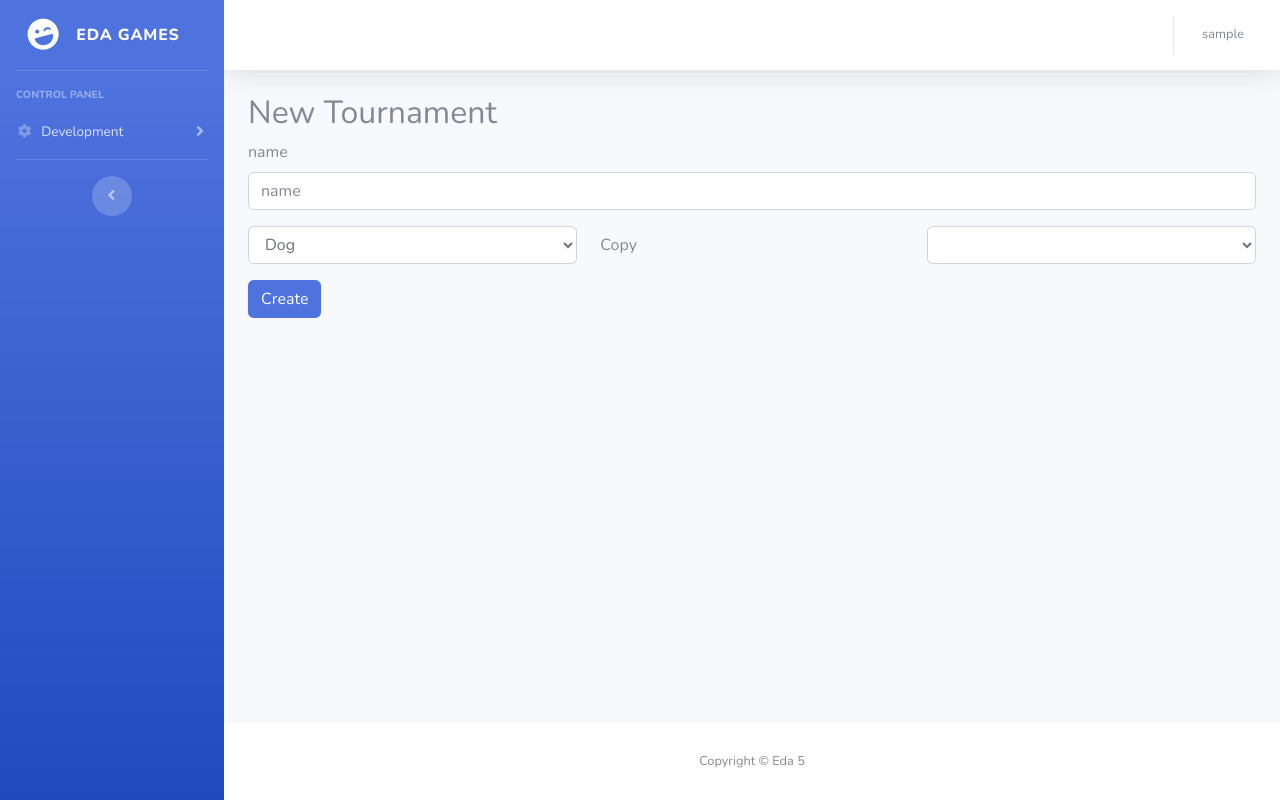
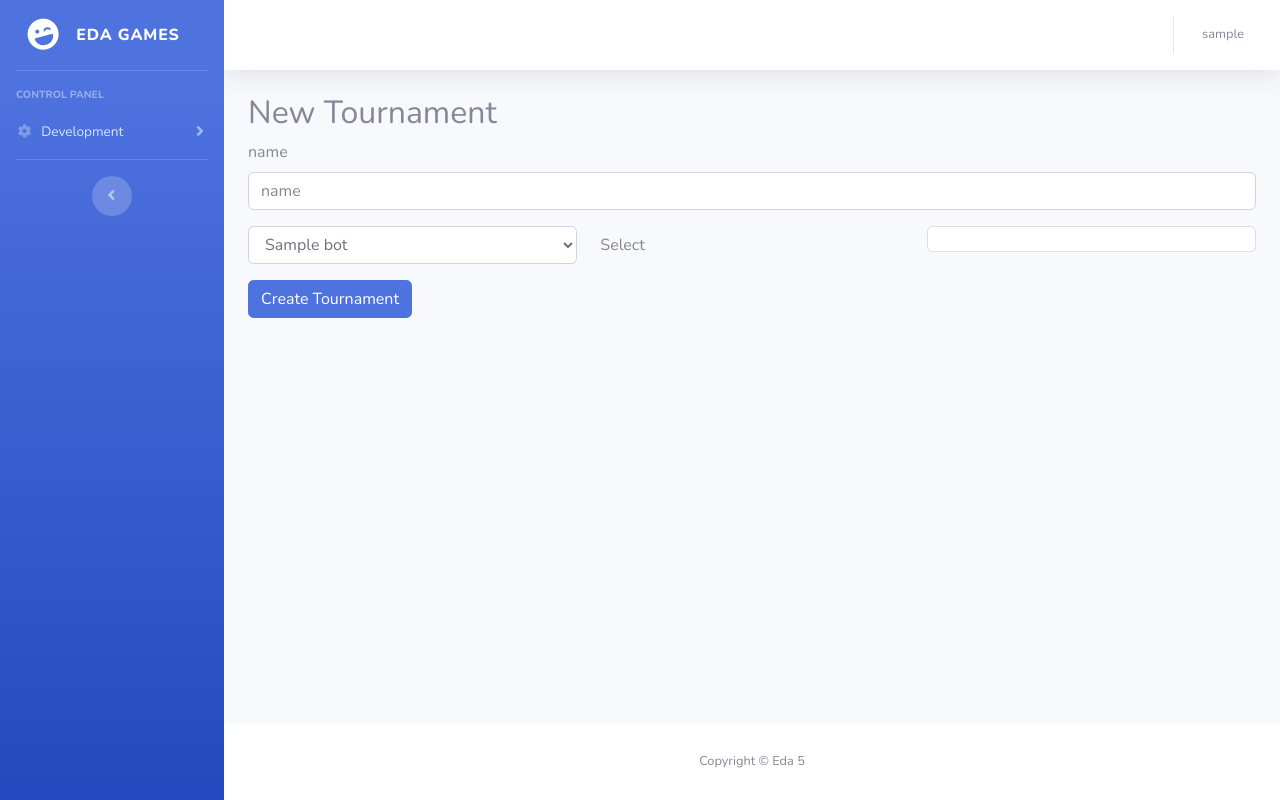
Before and after one commit to evbeda/edagames-django, a Django app: page /tournament in a window 1280 px wide. Run offline with Django 3.2, Linux system fonts and the light colour scheme; a user stored in the database is signed in; tables that the repository leaves empty hold one stand-in row (values such as "Sample post"); lists and menus that the app fills with data are empty; some libraries are stand-ins or nearby versions.

Commit message:
refactor create_tournaments.html

```diff
--- a/tournaments/templates/tournaments/create_tournaments.html
+++ b/tournaments/templates/tournaments/create_tournaments.html
@@ -2,31 +2,29 @@
 {% load bootstrap4 %}
 {% bootstrap_css %}
 {% block page_content %}
+
 <div class="container">
     <h2>New Tournament</h2>
     <form method="POST" class="post-form">{% csrf_token %}
         {% bootstrap_form form %}
         <div class="form-row">
             <div class="form-group col-md-4">
-                <select class="form-control" name="animals" id="animals">
-                    {% for bot in bots %}
-                        <option value="bot">{{ bots.name }}</option>
+                <select class="form-control" name="bots" id="bots">
+                    {% for bot in form.bots.field.choices %}
+                        <option value="{{ bot.0 }}">{{ bot.1 }}</option>
                     {% endfor %}
-                    <option value="dog">Dog</option>
-                    <option value="cat">Cat</option>
-                    <option value="kangaroo">Kangaroo</option>
-                    <option value="dolphin">Dolphin</option>
                 </select>
             </div>
             <div class="form-group col-md-4">
-                <input class="btn" onclick="copyValue()" type="button" value="Copy">
+                <input class="btn" onclick="copyValue()" type="button" value="Select">
             </div>
             <div class="form-group col-md-4">
-                <select class="form-control" name="clonedAnimals" id="clonedAnimals">
-                </select>
+                <ul class="list-group">
+                    <li class="list-group-item" name="clonedBots" id="clonedBots"></li>
+                </ul>
             </div>
         </div>
-        <input class="btn btn-primary" type="submit" value="Create">
+        <input class="btn btn-primary" type="submit" value="Create Tournament">
     </form>
 </div>
 {% endblock page_content %}
```
